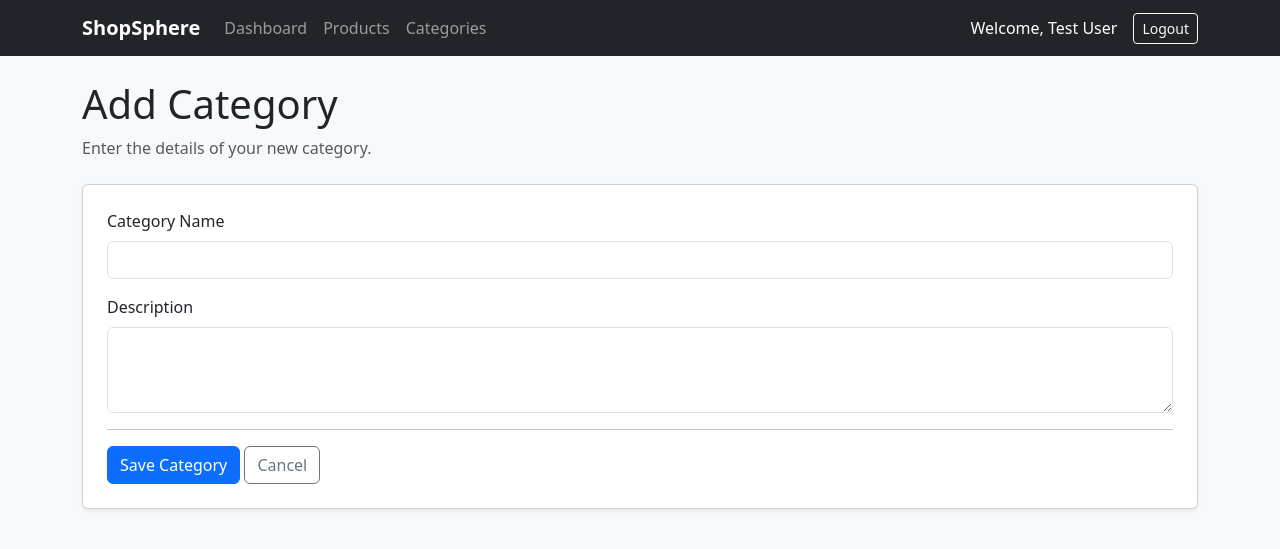
After one commit to REVATHIKV/shopsphere, a Laravel app: page /categories/create in a window 1280 px wide. The commit adds this page. Shown: the top 549 px of the page. Run offline with Laravel 12, Linux system fonts and the light colour scheme; a user stored in the database is signed in; data comes from the database, SQL or seed files in the repository; parts of the project's set-up code (start-up, migrations or seed data) failed here and were passed over.

Commit message:
Category module CRUD added

```diff
--- /dev/null
+++ b/app/Http/Controllers/CategoryController.php
@@ -0,0 +1,86 @@
+<?php
+
+namespace App\Http\Controllers;
+
+use App\Models\Category;
+use Illuminate\Http\Request;
+
+class CategoryController extends Controller
+{
+    public function index(Request $request)
+    {
+        $search = $request->input('search');
+
+
+        $categories = Category::query()
+            ->when($search, function ($query, $search) {
+                $query->where('name', 'LIKE', "%{$search}%");
+            })
+
+            ->latest()
+            ->paginate(10)
+            ->withQueryString();
+
+        return view('categories.index', compact('categories',  'search'));
+    }
+
+    /**
+     * Show the form for creating a new resource.
+     */
+    public function create()
+    {
+
+        return view('categories.create');
+    }
+
+    /**
+     * Store a newly created resource in storage.
+     */
+    public function store(Request $request)
+    {
+        $validated = $request->validate(['name' => 'unique:categories,name|required|string|max:255' , 'description' => 'nullable|string']);
+
+        Category::create($validated);
+
+        return redirect()->route('categories.index')->with('success', 'Category added successfully');
+    }
+
+    /**
+     * Display the specified resource.
+     */
+    public function show(string $id)
+    {
+        //
+    }
+
+    /**
+     * Show the form for editing the specified resource.
+     */
+    public function edit(Category $category)
+    {
+
+        return view('categories.edit', compact('category'));
+    }
+
+    /**
+     * Update the specified resource in storage.
+     */
+    public function update(Request $request, Category $category)
+    {
+
+        $validated = $request->validate(['name' => 'string|required|max:255|unique:categories,name,' . $category->id, 'description' => 'nullable|string']);
+
+        $category->update($validated);
+
+        return redirect()->route('categories.index')->with('success', 'Category Details Updated successfully');
+    }
+
+    /**
+     * Remove the specified resource from storage.
+     */
+    public function destroy(Category $category)
+    {
+        $category->delete();
+        return redirect()->route('categories.index')->with('success','Category Deleted Successfully!!');
+    }
+}
--- a/app/Models/Product.php
+++ b/app/Models/Product.php
@@ -3,6 +3,7 @@
 namespace App\Models;
 
 use Illuminate\Database\Eloquent\Model;
+use Illuminate\Database\Eloquent\Relations\BelongsTo;
 
 class Product extends Model
 {
@@ -12,5 +13,10 @@ class Product extends Model
         'description',
         'price',
         'stock_quantity',
+        'category_id'
     ];
+
+    public function category():BelongsTo {
+        return $this->belongsTo(Category::class);
+    }
 }
--- /dev/null
+++ b/resources/views/categories/create.blade.php
@@ -0,0 +1,67 @@
+@extends('layouts.app')
+
+@section('title', 'Add Category | ShopSphere')
+
+@section('content')
+
+<div class="mb-4">
+    <h1>Add Category</h1>
+    <p class="text-muted">Enter the details of your new category.</p>
+</div>
+
+<div class="card shadow-sm">
+    <div class="card-body p-4">
+
+        <form action="{{ route('categories.store') }}" method="POST">
+            @csrf
+
+            <div class="mb-3">
+                <label for="name" class="form-label">Category Name</label>
+
+                <input
+                    type="text"
+                    id="name"
+                    name="name"
+                    class="form-control @error('name') is-invalid @enderror"
+                    value="{{ old('name') }}"
+                    required>
+
+                @error('name')
+                <div class="invalid-feedback">{{ $message }}</div>
+                @enderror
+            </div>
+
+
+            <div class="mb-3">
+                <label for="description" class="form-label">Description</label>
+
+                <textarea
+                    id="description"
+                    name="description"
+                    class="form-control @error('description') is-invalid @enderror"
+                    rows="3">{{ old('description') }}</textarea>
+
+                @error('description')
+                <div class="invalid-feedback">{{ $message }}</div>
+                @enderror
+            </div>
+
+
+
+            <hr>
+
+            <button type="submit" class="btn btn-primary">
+                Save Category
+            </button>
+
+            <a href="{{ route('categories.index') }}"
+                class="btn btn-outline-secondary">
+                Cancel
+            </a>
+
+        </form>
+
+    </div>
+</div>
+
+@endsection
--- a/resources/views/layouts/app.blade.php
+++ b/resources/views/layouts/app.blade.php
@@ -43,6 +43,11 @@
                     <li class="nav-item">
                         <a class="nav-link" href="{{ route('products.index') }}">
                             Products
+                        </a>
+                    </li>
+                     <li class="nav-item">
+                        <a class="nav-link" href="{{ route('categories.index') }}">
+                            Categories
                         </a>
                     </li>
                 </ul>
--- a/routes/web.php
+++ b/routes/web.php
@@ -1,5 +1,6 @@
 <?php
 
+use App\Http\Controllers\CategoryController;
 use App\Http\Controllers\DashboardController;
 use App\Http\Controllers\ProductController;
 use Illuminate\Support\Facades\Route;
@@ -18,4 +19,15 @@ Route::middleware('auth')->group(function () {
     Route::get('/products/{product}/edit', [ProductController::class, 'edit'])->name('products.edit');
     Route::put('/products/{product}', [ProductController::class, 'update'])->name('products.update');
     Route::delete('/products/{product}', [ProductController::class, 'destroy'])->name('products.destroy');
+
+
+    // Route::get('/categories', [CategoryController::class, 'index'])->name('category.index');
+    // Route::get('/categories/create', [CategoryController::class, 'create'])->name('category.create');
+    // Route::post('/categories', [CategoryController::class, 'store'])->name('category.store');
+    // Route::get('/categories/{category}/edit', [CategoryController::class, 'edit'])->name('category.edit');
+    // Route::put('/categories/{category}', [CategoryController::class, 'update'])->name('category.update');
+    // Route::delete('/categories/{category}', [CategoryController::class, 'destroy'])->name('category.destroy');
+
+    Route::resource('categories', CategoryController::class);
+
 });
```
Also changed, not shown: resources/views/categories/edit.blade.php (added, +69 -0 lines), resources/views/categories/index.blade.php (added, +116 -0 lines), resources/views/products/create.blade.php (+27 -11 lines), resources/views/products/edit.blade.php (+21 -0 lines), database/migrations/2026_11_17_052809_create_categories_table.php (added), database/migrations/2026_11_17_054330_add_category_id_to_products_table.php (added).
